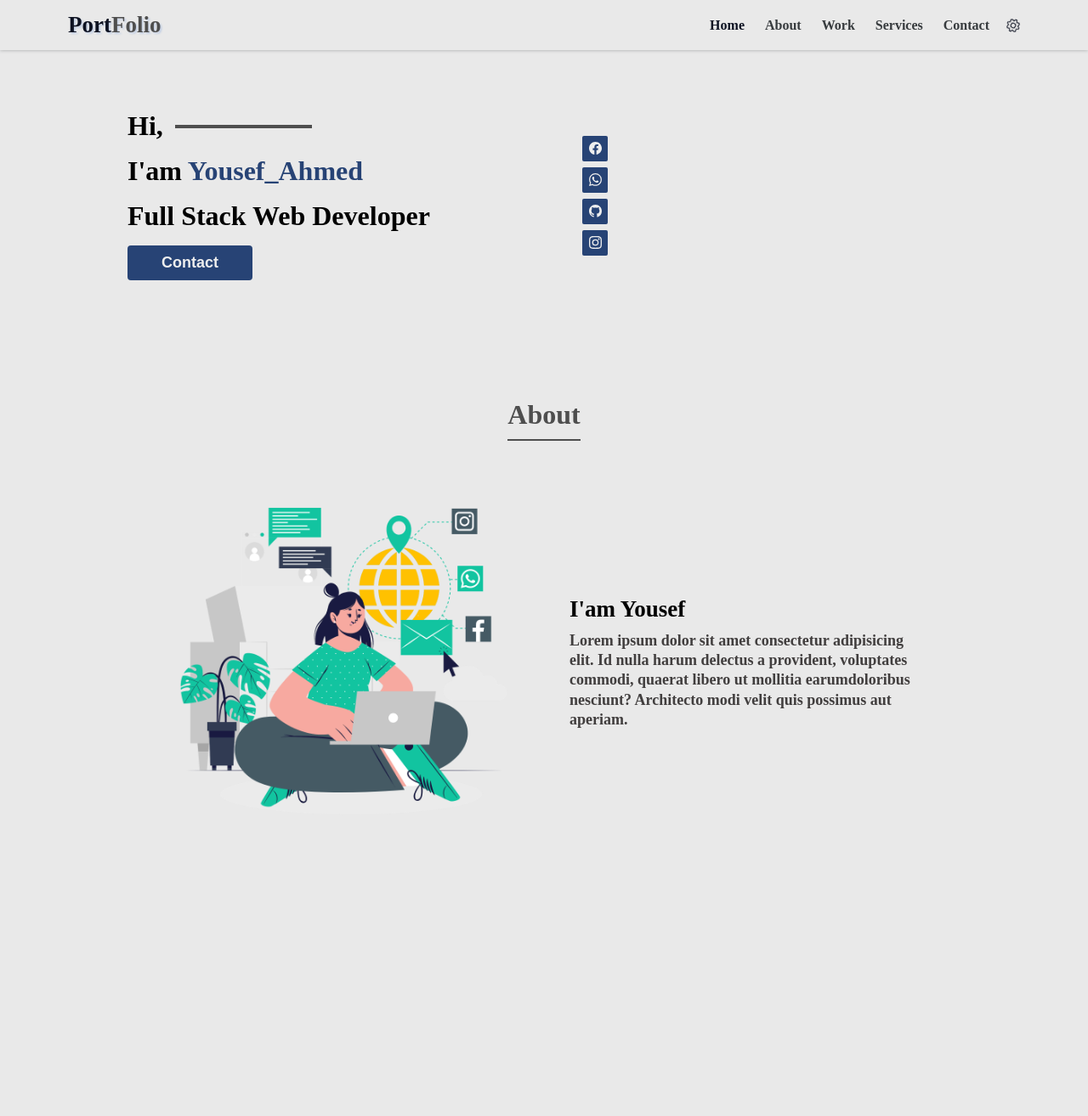
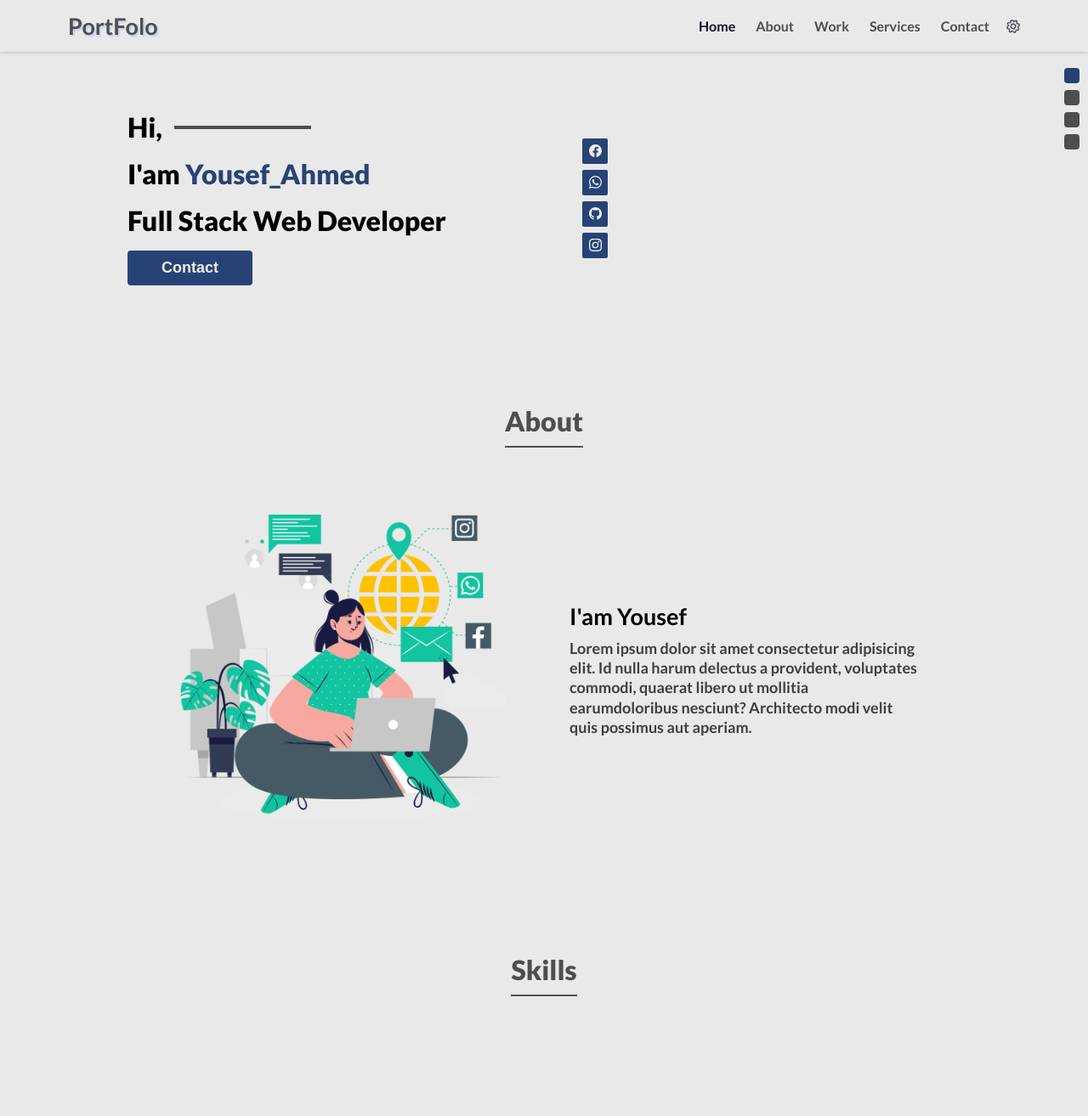
Before and after one commit to YousefAhmedZekry/Portfolio, a plain HTML site: page index.html in a window 1280 px wide. Shown: the top 1314 px of the page at 85% size. Drawn offline with Linux system fonts and the light colour scheme.

Commit message:
Add files via upload

```diff
--- a/css/style.css
+++ b/css/style.css
@@ -80,7 +80,7 @@ body {
     direction: ltr;
     background-color: #e9e9e9;
     padding-top: 60px;
-    /* font-family: 'Lato', sans-serif; */
+    font-family: 'Lato', sans-serif;
 }
 
 img {
@@ -261,6 +261,31 @@ input, button, textarea {
     }
 }
 
+/* Position Top Bulletes */
+.position {
+    position: fixed;
+    z-index: 100;
+    right: 10px;
+    top: 10%;
+    display: flex;
+    flex-direction: column;
+    align-items: center;
+    gap: calc(var(--mainPx) * 2);
+}
+
+.position li {
+    width: 18px;
+    height: 18px;
+    border-radius: var(--mainPx);
+    background-color: var(--secondMainColor);
+    cursor: pointer;
+    transition: var(--mainTransition);
+}
+
+.position li.active {
+    background-color: var(--thirdMainColor);
+}
+
 /* Main Title */
 .main-title {
     width: fit-content;
@@ -280,6 +305,12 @@ input, button, textarea {
     bottom: calc(var(--mainPx) * -3);
     left: 0;
     background-color: var(--secondMainColor);
+}
+
+@media (max-width: 992px) {
+    .main-title {
+        font-size: 1.5rem;
+    }
 }
 
 /* ////////// */
@@ -354,15 +385,10 @@ body {
 
 .header .content .logo .logo-heading {
     font-size: 27px;
-    color: var(--mainColor);
+    color: var(--secondMainColor);
     font-weight: bold;
     text-shadow: 2px 2px 2px rgba(160, 184, 223, 0.479);
     transition: var(--mainTransition);
-    font-family: serif;
-}
-
-.header .content .logo .logo-heading .spc-color {
-    color: var(--secondMainColor);
 }
 
 .header .content .logo .logo-heading:hover {
@@ -426,9 +452,9 @@ body {
 
 .header .content .nav .nav-links .nav-link {
     font-weight: bold;
-    color: #212529e3;
+    color: var(--secondMainColor);
     transition: var(--mainTransition);
-    font-family: serif;
+    /* font-family: serif; */
 }
 
 @media (max-width: 992px) {
@@ -739,3 +765,8 @@ body {
     color: rgb(65, 62, 62);
     font-weight: bold;
 }
+
+/* Start Skills */
+.skills {
+    padding: var(--paddingY);
+}
--- a/index.html
+++ b/index.html
@@ -6,9 +6,9 @@
   <meta name="viewport" content="width=device-width, initial-scale=1.0">
   <link rel="stylesheet" href="css/style.css">
   <title>Js Practise</title>
-  <!-- <link rel="preconnect" href="https://fonts.googleapis.com">
+  <link rel="preconnect" href="https://fonts.googleapis.com">
   <link rel="preconnect" href="https://fonts.gstatic.com" crossorigin>
-  <link href="https://fonts.googleapis.com/css2?family=Lato:wght@300;400;700;900&display=swap" rel="stylesheet"> -->
+  <link href="https://fonts.googleapis.com/css2?family=Lato:wght@300;400;700;900&display=swap" rel="stylesheet">
 </head>
 <body>
   <!-- Header -->
@@ -20,10 +20,14 @@
   <!-- About -->
   <section class="about" id="about"></section>
 
-  <!-- Start Loading Page -->
+  <!-- Start Skills -->
+  <section class="skills" id="skills"></section>
+
+  <!-- Loading Page -->
   <div class="loading-page" id="loading-page"></div>
 
-
+  <!-- Position Top -->
+  <ul class="position" id="position"></ul>
 
   <script src="js/javascript.js"></script>
 </body>
--- a/js/javascript.js
+++ b/js/javascript.js
@@ -70,9 +70,7 @@ myLogoHeadingEle.className = "logo-heading";
 myLogo.appendChild(myLogoHeadingEle);
 const myLogoHeading = document.getElementById("logo-heading");
 
-myLogoHeading.innerHTML = `Port<span class="spc-color">Folio</span>`;
-// const myLoATextNode = document.createTextNode("PortFolio"); // Logo Ele => A Ele => Text Node
-// myLogoHeading.appendChild(myLoATextNode);
+myLogoHeading.innerHTML = `PortFolo`;
 
 const myNavEle = document.createElement("nav"); // Header => Container Ele => Content Ele => Nav
 myNavEle.id = "nav";
@@ -143,11 +141,16 @@ for (let i = 0; i < 5; i++) {
 let myLinks = Array.from(document.querySelectorAll(".nav-links .nav-link")); //  Active Class Funcion
 
 myLinks[0].textContent = "Home";
+myLinks[0].setAttribute("data-to", "home");
 myLinks[0].classList.add("active");
 myLinks[1].textContent = "About";
+myLinks[1].setAttribute("data-to", "about");
 myLinks[2].textContent = "Work";
+myLinks[2].setAttribute("data-to", "work");
 myLinks[3].textContent = "Services";
+myLinks[3].setAttribute("data-to", "services");
 myLinks[4].textContent = "Contact";
+myLinks[4].setAttribute("data-to", "contact");
 
 myLinks.forEach((ele) => {
     ele.addEventListener("click", (e) => {
@@ -155,6 +158,10 @@ myLinks.forEach((ele) => {
             ele.classList.remove("active");
         });
         e.target.classList.add("active");
+        window.scrollTo({
+            top: document.getElementById(`${ele.dataset.to}`).offsetTop - 70,
+            behavior: "smooth",
+        });
         e.preventDefault();
     });
 });
@@ -300,7 +307,7 @@ aboutData.className = "about-data";
 aboutData.id = "about-data";
 contentAbout.appendChild(aboutData);
 
-aboutData.innerHTML = `
+aboutData.innerHTML /* Content => About Data => Data Text */ = `
     <h1 class="title-about">I'am Yousef</h1>
     <p class="text">
     Lorem ipsum dolor sit amet consectetur adipisicing elit. Id nulla harum delectus
@@ -309,4 +316,49 @@ aboutData.innerHTML = `
     </p>
 `;
 
+const bulleteUl = document.getElementById("position");
+const bulletesTop = Array.from(document.querySelectorAll(".position > li")); // Position Top Bulletes
+
+bulleteUl.innerHTML = `
+    <li data-top="home" class="active"></li>
+    <li data-top="about"></li>
+    <li data-top="skills"></li>
+    <li data-top="work"></li>
+`;
+
+console.log(bulleteUl);
+
+bulletesTop.forEach((ele) => {
+   ele.addEventListener("click", () => {
+       window.scrollTo({
+           top: document.getElementById(`${ele.dataset.top}`).offsetTop - 70,
+           behavior: "smooth"
+       });
+       bulletesTop.forEach((ele) => {
+           ele.classList.remove("active");
+       });
+       ele.classList.add("active");
+   });
+});
+
+window.onscroll = () => {
+    bulletesTop.forEach((ele) => {
+        ele.classList.remove("active");
+    });
+};
+
+const skills = document.getElementById("skills"); // Skills
+
+const skillsTitle = document.createElement("div"); // Skills => Title
+skillsTitle.className = "skills-title";
+skillsTitle.id = "skills-title";
+skills.appendChild(skillsTitle);
+
+const skillsTitleH1 = document.createElement("h1"); // Skills => Title => H1
+skillsTitleH1.className = "main-title";
+skillsTitleH1.textContent = "Skills";
+skillsTitle.appendChild(skillsTitleH1);
+
+// const subSkills = document.createElement("");
+
 console.log();
```
